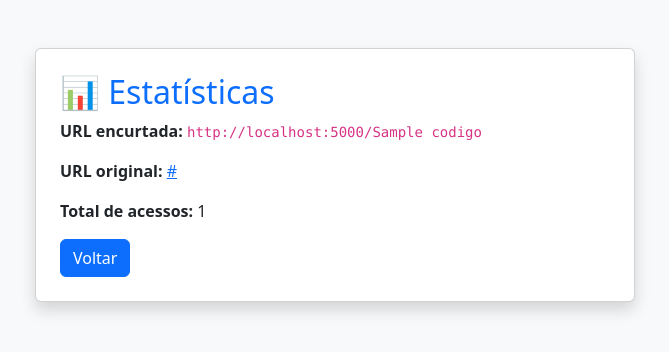
After one commit to violiveiradev/encurtador_de_url, a Flask app: template templates/stats.html in a window 1280 px wide. The commit adds this page. Shown: the top 352 px of the page, without its empty margins (305-974 px from the left). Run offline with Flask 3, Linux system fonts and the light colour scheme; the template is opened without the code that fills it: most values are stand-ins (such as "Sample title", 1, 10 or a date in 2020).

Commit message:
feat(estatísticas): adiciona registro de acessos e exibição de estatísticas
Este commit implementa a funcionalidade de registro de acessos às URLs encurtadas e a exibição de estatísticas. As principais alterações incluem:

- Criação da tabela `acessos` no banco de dados para armazenar registros de acessos, incluindo o código da URL e a data do acesso.
- Modificação da função `redirecionar()` para registrar cada acesso à URL encurtada.
- Adição da rota `/stats/<codigo>` que permite visualizar o total de acessos e a URL original associada ao código encurtado.
- Atualização do template `index.html` para incluir um link para visualizar as estatísticas da URL encurtada.

Essas melhorias proporcionam uma visão mais clara sobre o uso das URLs encurtadas, permitindo que os usuários acompanhem a popularidade de seus links.

```diff
--- a/app.py
+++ b/app.py
@@ -21,11 +21,13 @@ def init_db():
         db = get_db()
         cursor = db.cursor()
         cursor.execute('''
-            CREATE TABLE IF NOT EXISTS urls (
-            id INTEGER PRIMARY KEY AUTOINCREMENT,
-            codigo TEXT UNIQUE,
-            url_longa TEXT NOT NULL
-        )''')
+            CREATE TABLE IF NOT EXISTS acessos (
+                id INTEGER PRIMARY KEY AUTOINCREMENT,
+                codigo TEXT,
+                data_acesso TIMESTAMP DEFAULT CURRENT_TIMESTAMP,
+                FOREIGN KEY (codigo) REFERENCES urls(codigo)
+            )
+        ''')
         db.commit()
 # Inicializa o banco de dados ao iniciar o app
 init_db()
@@ -77,6 +79,12 @@ def encurtar():
 def redirecionar(codigo):
     db = get_db()
     cursor = db.cursor()
+
+    # Registra o acesso
+    cursor.execute("INSERT INTO acessos (codigo) VALUES (?)", (codigo,))
+    db.commit()
+
+    # Redireciona
     cursor.execute("SELECT url_longa FROM urls WHERE codigo = ?", (codigo,))
     resultado = cursor.fetchone()
 
@@ -85,5 +93,20 @@ def redirecionar(codigo):
     else:
         return "URL não encontrada!", 404
 
+@app.route("/stats/<codigo>")
+def stats(codigo):
+    db = get_db()
+    cursor = db.cursor()
+
+    # Contagem de acessos
+    cursor.execute("SELECT COUNT(*) AS total FROM acessos WHERE codigo = ?", (codigo,))
+    total_acessos = cursor.fetchone()["total"]
+
+    # URL original
+    cursor.execute("SELECT url_longa FROM urls WHERE codigo = ?", (codigo,))
+    url = cursor.fetchone()["url_longa"]
+
+    return render_template("stats.html", codigo=codigo, url=url, total_acessos=total_acessos)
+
 if __name__ == "__main__":
     app.run(debug=True)
--- a/templates/index.html
+++ b/templates/index.html
@@ -24,6 +24,7 @@
                     <div class="alert alert-success">
                         <p>Sua URL encurtada:</p>
                         <a href="{{ url_encurtada }}" class="h4">{{ url_encurtada }}</a>
+                        <p class="mt-2"><a href="/stats/{{ url_encurtada.split('/')[-1] }}">Ver estatísticas</a></p>
                     </div>
                 {% endif %}
 
@@ -32,6 +33,7 @@
                         {{ error }}
                     </div>
                 {% endif %}
+
             </div>
         </div>
     </div>
--- /dev/null
+++ b/templates/stats.html
@@ -0,0 +1,21 @@
+<!DOCTYPE html>
+<html lang="pt-BR">
+<head>
+    <meta charset="UTF-8">
+    <title>Estatísticas</title>
+    <link href="https://cdn.jsdelivr.net/npm/bootstrap@5.3.0/dist/css/bootstrap.min.css" rel="stylesheet">
+</head>
+<body class="bg-light">
+    <div class="container py-5">
+        <div class="card shadow mx-auto" style="max-width: 600px;">
+            <div class="card-body p-4">
+                <h2 class="text-primary">📊 Estatísticas</h2>
+                <p><strong>URL encurtada:</strong> <code>http://localhost:5000/{{ codigo }}</code></p>
+                <p><strong>URL original:</strong> <a href="{{ url }}">{{ url }}</a></p>
+                <p><strong>Total de acessos:</strong> {{ total_acessos }}</p>
+                <a href="/" class="btn btn-primary">Voltar</a>
+            </div>
+        </div>
+    </div>
+</body>
+</html>
```
